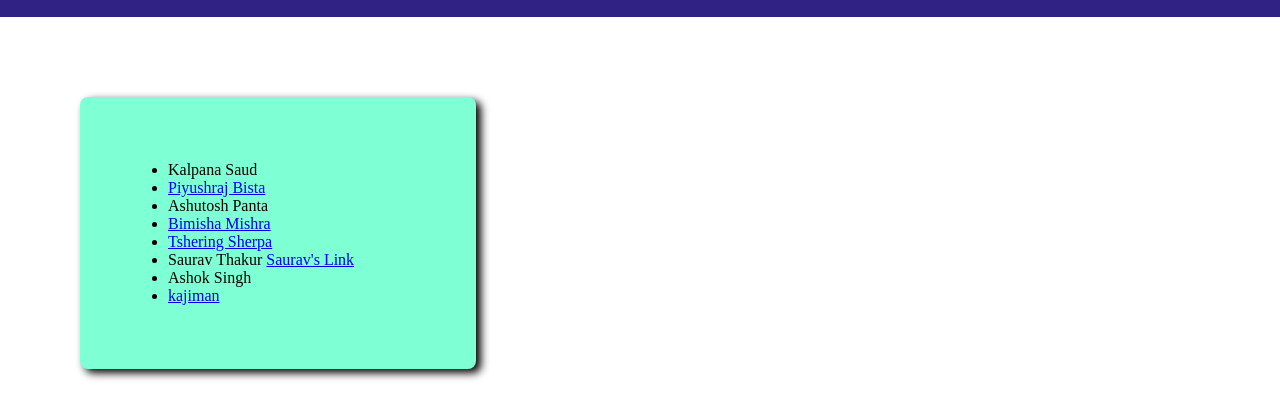
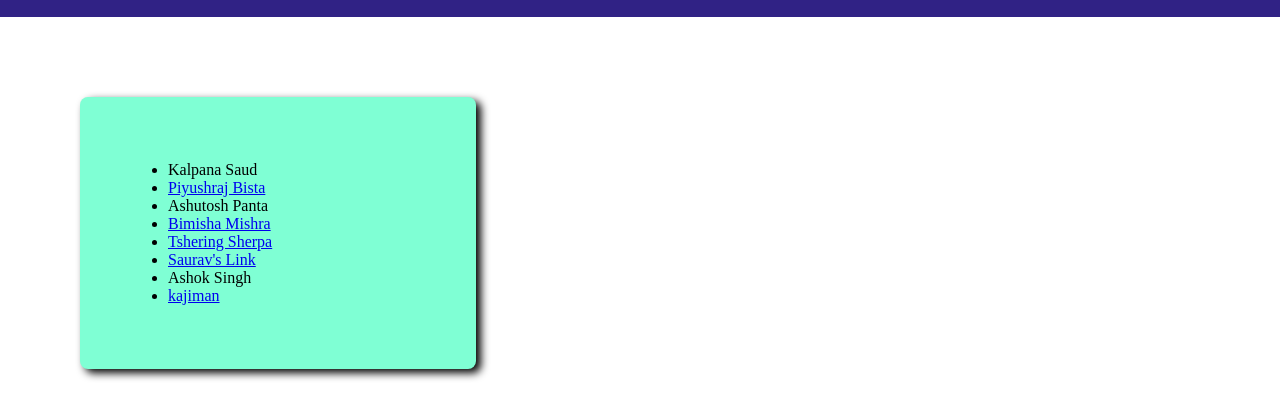
Before and after one commit to WFT-Interns/git-practice, a plain HTML site: page index.html in a window 1280 px wide. Shown: the part 95-514 px from the top of the page. Drawn offline with Linux system fonts and the light colour scheme.

Commit message:
refactor: Files changed

```diff
--- a/index.html
+++ b/index.html
@@ -19,7 +19,7 @@
         <li>Ashutosh Panta</li>
         <li><a href="./bimisha.html">Bimisha Mishra</a></li>
         <li><a href="./tshering.html">Tshering Sherpa</a></li>
-        <li>Saurav Thakur <a href="./saurav.html">Saurav's Link</a> </li>
+        <li><a href="./saurav.html">Saurav's Link</a> </li>
         <li><a href="./ram.html"></a> Ashok Singh</li>
         <li><a href="./kajiman.html">kajiman</a></li>
       </ul>
```
